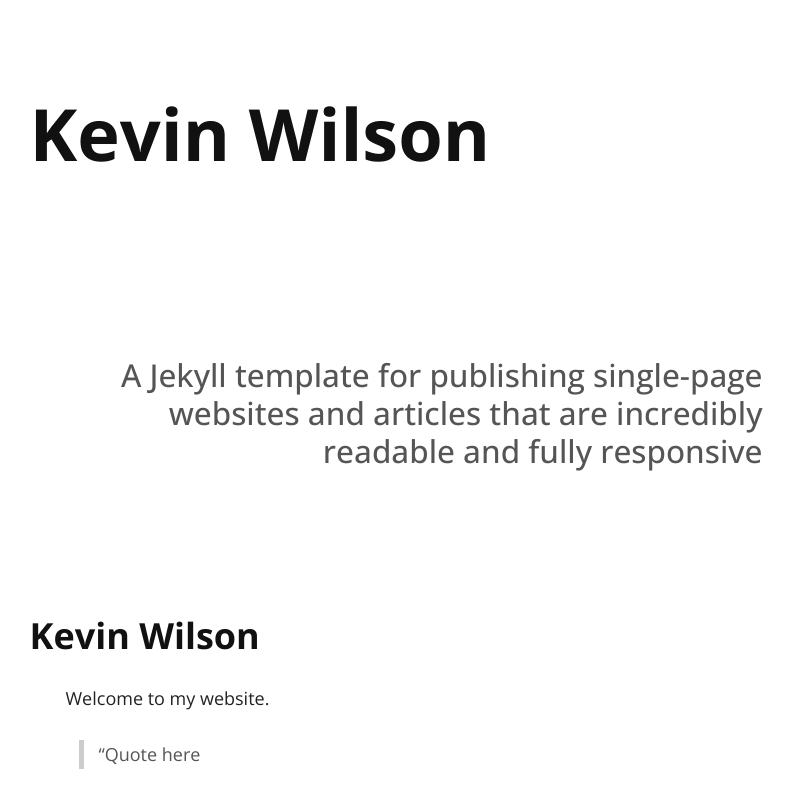
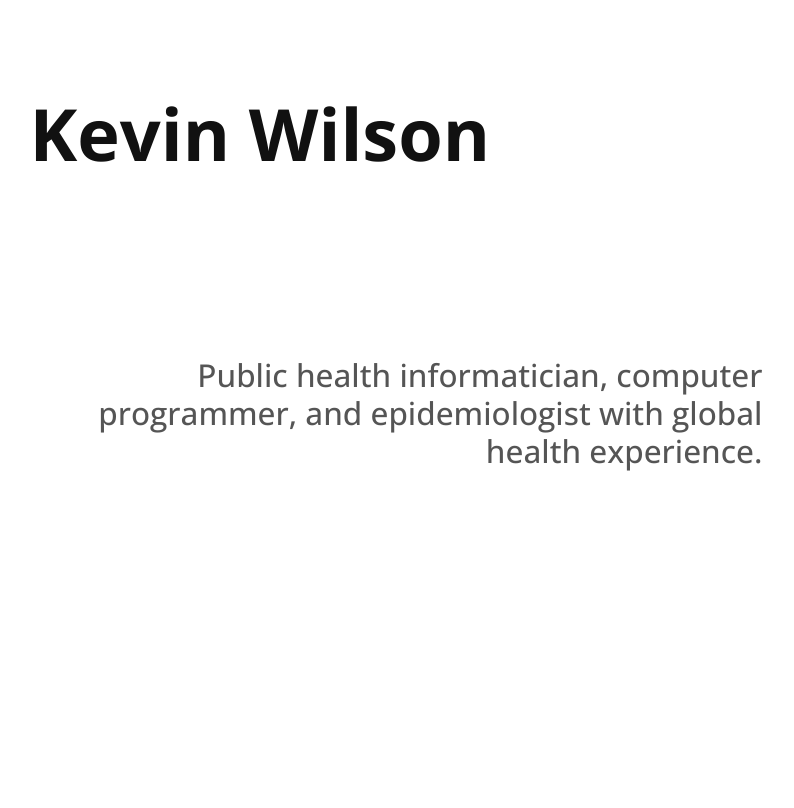
Before and after one commit to kevinwilson/kevinwilson.github.io, a Jekyll site: the page built from index.md, in a window 1280 px wide. Shown: the top 808 px of the page, without its empty margins (262-1056 px from the left). Built offline with Jekyll 4.4.1, drawn with Linux system fonts in a browser that asks for light colours; nearby versions of some CDN libraries; our own code applies the rules of GitHub Pages for plain Markdown files.

Commit message:
Cleaned up index

```diff
--- a/index.md
+++ b/index.md
@@ -2,10 +2,4 @@
 layout: default
 ---
 
-## A Jekyll template for publishing single-page websites and articles that are incredibly readable and fully responsive
-
-### Kevin Wilson
-
-Welcome to my website.
-
-> "Quote here
+## Public health informatician, computer programmer, and epidemiologist with global health experience.
```
